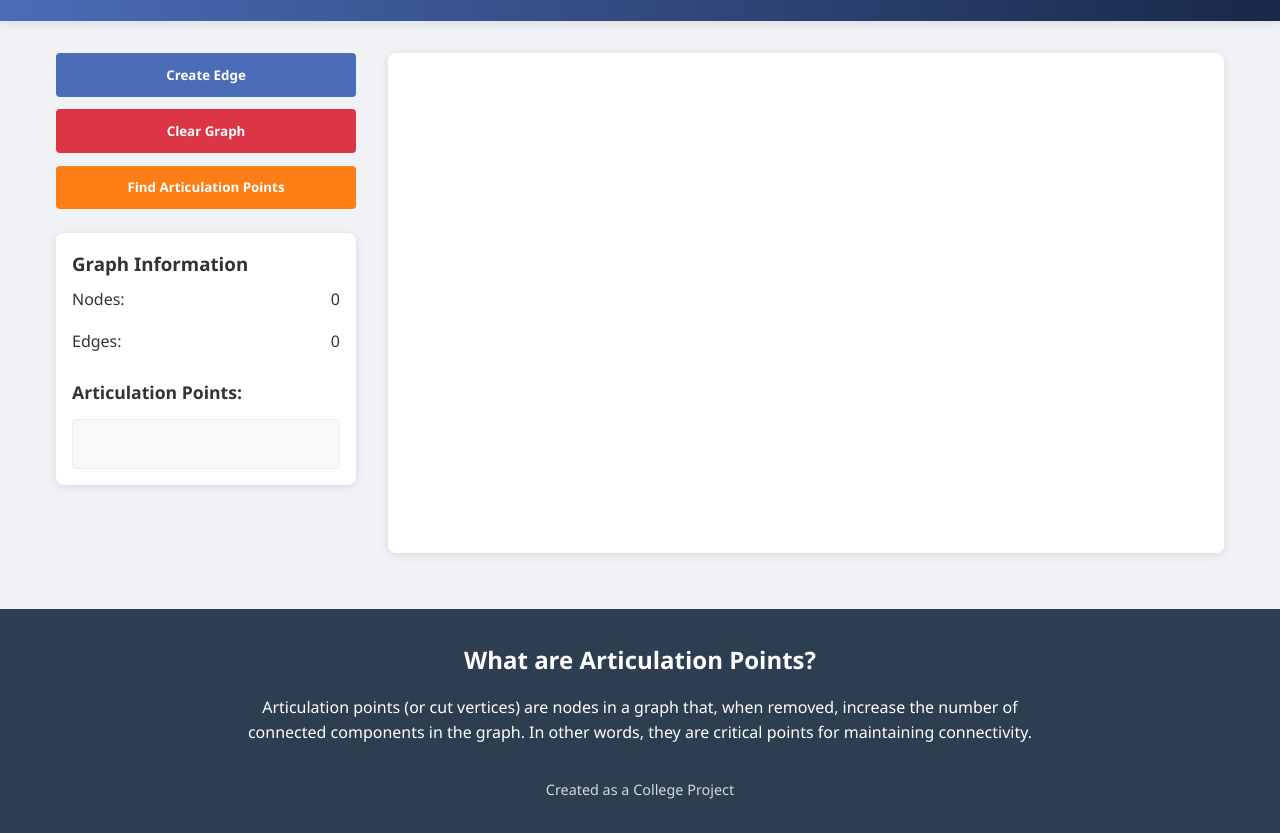
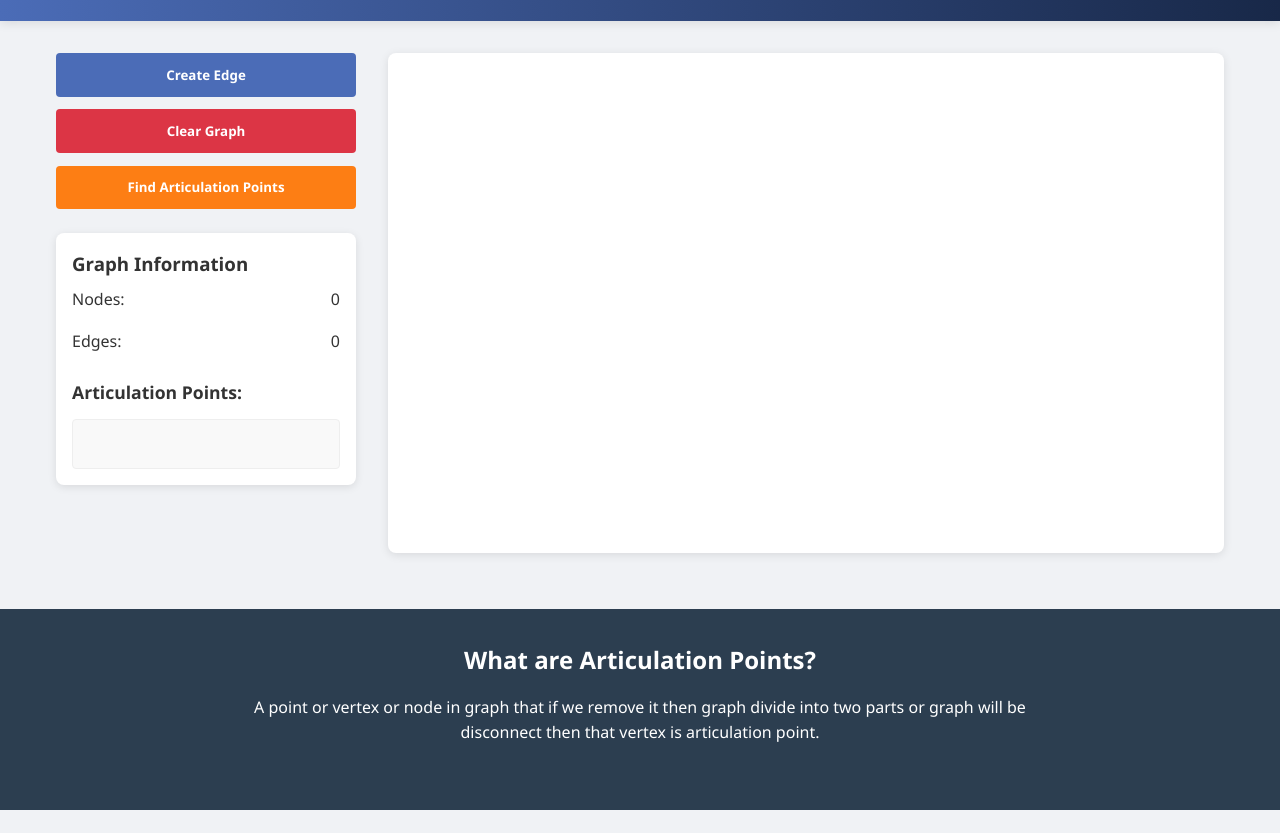
Before and after one commit to MILANBHADARKA/Articulation-Point-Visualizer, a plain HTML site: page index.html in a window 1280 px wide. Shown: the part 117-950 px from the top of the page. After the commit the page ends 927 px from the top, so only its background shows below. Drawn offline with Linux system fonts and the light colour scheme.

Commit message:
Update articulation points explanation in index.html

```diff
--- a/index.html
+++ b/index.html
@@ -47,10 +47,7 @@
     <footer>
         <div class="explanation">
             <h2>What are Articulation Points?</h2>
-            <p>Articulation points (or cut vertices) are nodes in a graph that, when removed, increase the number of connected components in the graph. In other words, they are critical points for maintaining connectivity.</p>
-        </div>
-        <div class="credit">
-            <p>Created as a College Project</p>
+            <p>A point or vertex or node in graph that if we remove it then graph divide into two parts or graph will be disconnect then that vertex is articulation point.</p>
         </div>
     </footer>
 
```
